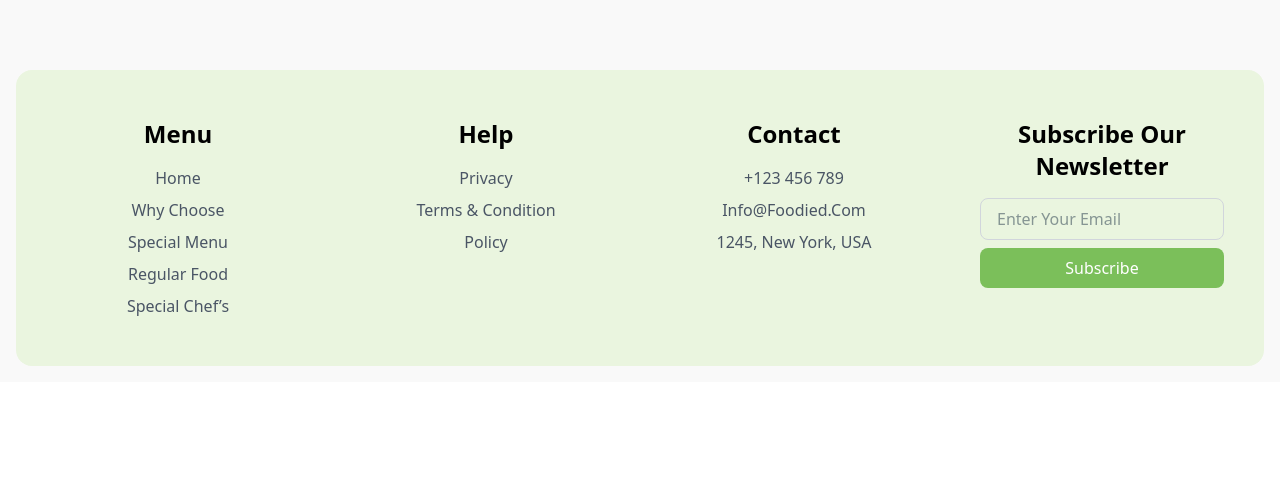
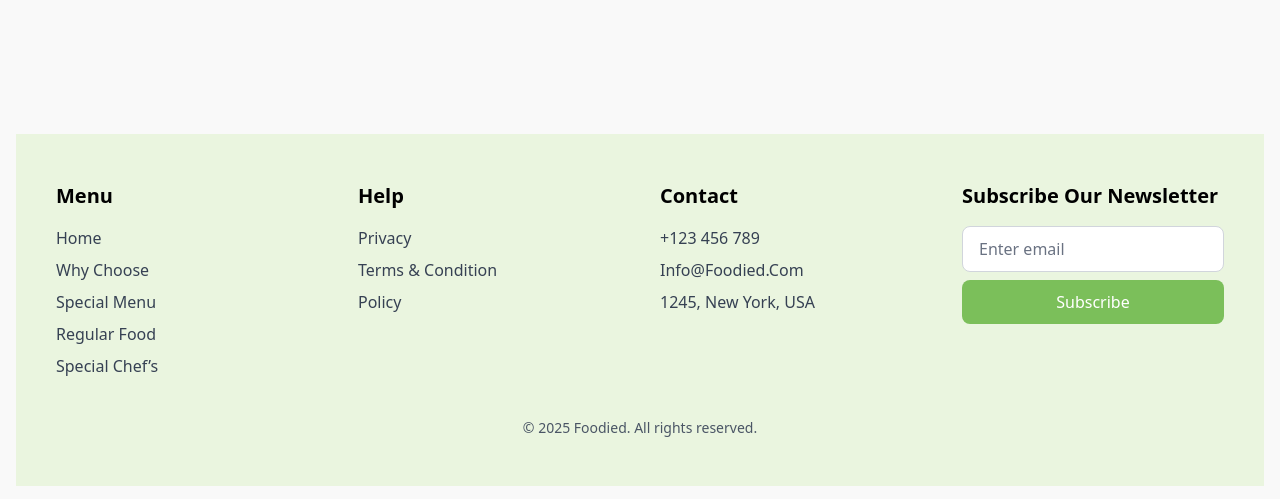
Before and after one commit to ZiadTarek3000/flavormancer-app, a React (Vite) app: page / in a window 1280 px wide. Shown: the part 2806-3305 px from the top of the page. Before the commit the page ends 3188 px from the top, so only its background shows below. Built offline with nearby package versions, Linux system fonts and the light colour scheme; no server answers.

Commit message:
fix: improve footer responsive layout

```diff
--- a/src/components/Footer.tsx
+++ b/src/components/Footer.tsx
@@ -1,22 +1,20 @@
 const Footer = () => {
   return (
-    <footer className="bg-[#eaf5df] w-full px-10 py-12 rounded-2xl">
+    <footer className="bg-[#eaf5df] w-full mt-16">
+      <div className="max-w-7xl mx-auto px-4 sm:px-6 lg:px-10 py-12">
         <div
           className="
             grid
-          grid-cols-4
-          gap-16
+            gap-10
+            grid-cols-1
+            sm:grid-cols-2
             lg:grid-cols-4
-          md:grid-cols-2
-          sm:grid-cols-1
           "
         >
           {/* Menu */}
-        <div>
-          <h3 className="text-2xl font-semibold mb-4 text-black">
-            Menu
-          </h3>
-          <ul className="space-y-2 text-gray-600">
+          <div className="text-center sm:text-left">
+            <h3 className="text-xl font-semibold mb-4 text-black">Menu</h3>
+            <ul className="space-y-2 text-gray-700">
               <li>Home</li>
               <li>Why Choose</li>
               <li>Special Menu</li>
@@ -26,11 +24,9 @@ const Footer = () => {
           </div>
 
           {/* Help */}
-        <div>
-          <h3 className="text-2xl font-semibold mb-4 text-black">
-            Help
-          </h3>
-          <ul className="space-y-2 text-gray-600">
+          <div className="text-center sm:text-left">
+            <h3 className="text-xl font-semibold mb-4 text-black">Help</h3>
+            <ul className="space-y-2 text-gray-700">
               <li>Privacy</li>
               <li>Terms & Condition</li>
               <li>Policy</li>
@@ -38,11 +34,9 @@ const Footer = () => {
           </div>
 
           {/* Contact */}
-        <div>
-          <h3 className="text-2xl font-semibold mb-4 text-black">
-            Contact
-          </h3>
-          <ul className="space-y-2 text-gray-600">
+          <div className="text-center sm:text-left">
+            <h3 className="text-xl font-semibold mb-4 text-black">Contact</h3>
+            <ul className="space-y-2 text-gray-700">
               <li>+123 456 789</li>
               <li>Info@Foodied.Com</li>
               <li>1245, New York, USA</li>
@@ -50,45 +44,44 @@ const Footer = () => {
           </div>
 
           {/* Newsletter */}
-        <div>
-          <h3 className="text-2xl font-semibold mb-4 text-black">
+          <div className="text-center sm:text-left">
+            <h3 className="text-xl font-semibold mb-4 text-black">
               Subscribe Our Newsletter
             </h3>
 
-          <div
+            <div className="flex flex-col sm:flex-row lg:flex-col gap-2">
+              {/* Input */}
+              <input
+                id="email"
+                type="email"
+                placeholder="Enter email"
                 className="
-              flex
-              items-center
                   w-full
-              sm:flex-col
-            "
-          >
-            <input
-              type="email"
-              placeholder="Enter Your Email"
-              className="
-                flex-1
                   px-4
-                py-2
+                  py-2.5
+                  rounded-lg
                   border
                   border-gray-300
-                rounded-l-lg
-                sm:rounded-lg
-                sm:w-full
+                  bg-white
+                  text-gray-800
+                  font-medium
+                  placeholder:text-gray-500
+                  placeholder:opacity-100
                   focus:outline-none
+                  focus:border-[#7bbf5a]
+                  focus:ring-2
+                  focus:ring-[#7bbf5a]/30
                 "
               />
 
+              {/* Button */}
               <button
                 className="
                   bg-[#7bbf5a]
                   text-white
                   px-6
-                py-2
-                rounded-r-lg
-                sm:rounded-lg
-                sm:w-full
-                sm:mt-2
+                  py-2.5
+                  rounded-lg
                   hover:bg-[#6aac4f]
                   transition
                   whitespace-nowrap
@@ -99,6 +92,12 @@ const Footer = () => {
             </div>
           </div>
         </div>
+
+        {/* Bottom */}
+        <div className="mt-10 text-center text-sm text-gray-600">
+          © 2025 Foodied. All rights reserved.
+        </div>
+      </div>
     </footer>
   );
 };
```
Lines whose indentation alone changed are shown as unchanged.
